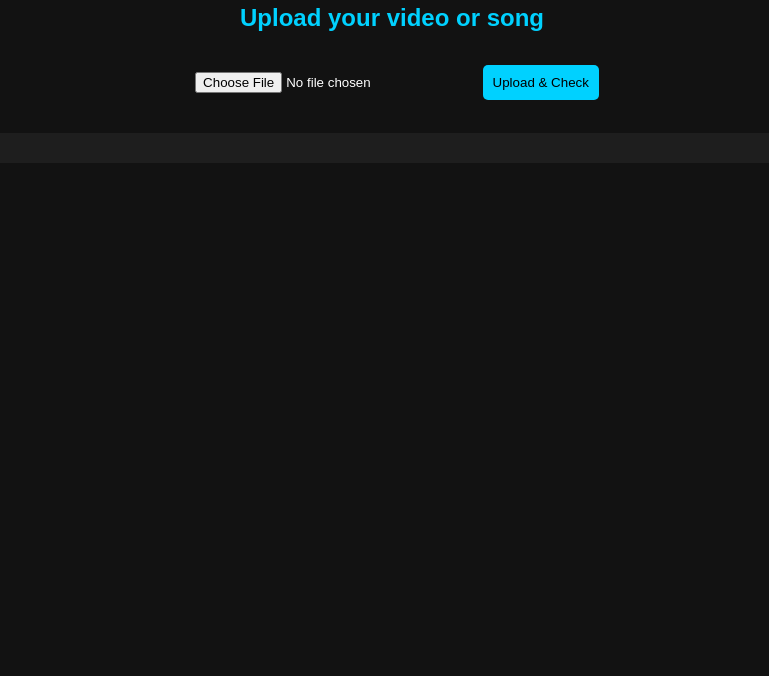
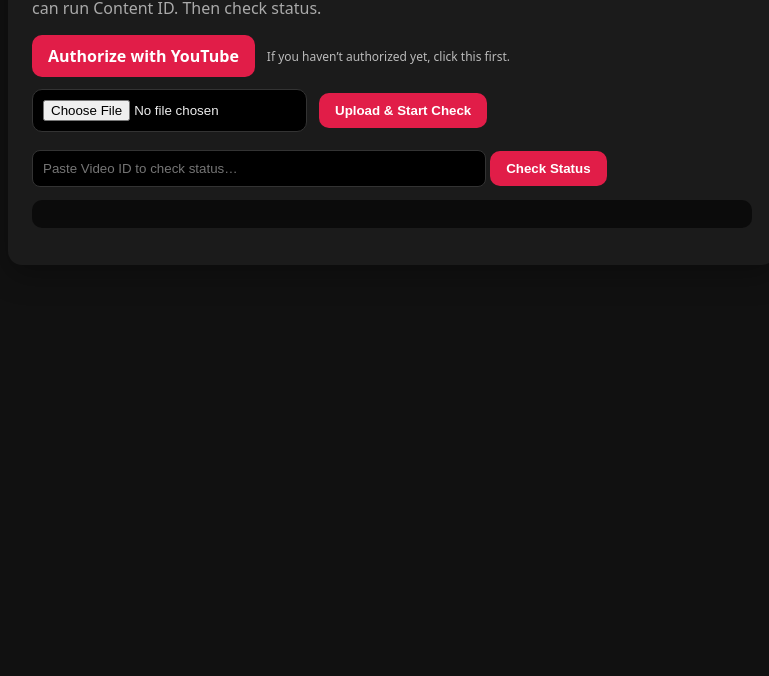
Before and after one commit to Dineshv3012/copyright-checker, a website: page frontend/index.html in a window 1280 px wide. Shown: the part 124-800 px from the top of the page, without its empty margins (248-1017 px from the left). Drawn offline with Linux system fonts and the light colour scheme.

Commit message:
Update index.html

```diff
--- a/frontend/index.html
+++ b/frontend/index.html
@@ -1,44 +1,71 @@
 <!DOCTYPE html>
 <html lang="en">
 <head>
-  <meta charset="UTF-8">
-  <meta name="viewport" content="width=device-width, initial-scale=1.0">
-  <title>Copyright Checker</title>
+  <meta charset="UTF-8" />
+  <meta name="viewport" content="width=device-width,initial-scale=1" />
+  <title>YouTube Copyright Checker</title>
   <style>
-    body { font-family: Arial, sans-serif; background: #121212; color: #fff; text-align: center; padding: 40px; }
-    h1, h2 { color: #00d1ff; }
-    input, button { margin: 10px; padding: 10px; border-radius: 5px; border: none; }
-    button { background: #00d1ff; color: #000; cursor: pointer; }
-    button:hover { background: #00a3cc; }
-    #uploadResult { margin-top: 20px; white-space: pre-wrap; text-align: left; background: #1e1e1e; padding: 15px; border-radius: 8px; }
+    body { font-family: system-ui, Arial, sans-serif; background:#111; color:#eee; margin:0; padding:24px; }
+    .card { max-width:720px; margin:0 auto; background:#1b1b1b; padding:24px; border-radius:14px; box-shadow:0 10px 30px rgba(0,0,0,.3); }
+    h1 { margin:0 0 8px; }
+    .muted { color:#aaa; margin:0 0 16px; }
+    a.btn, button { display:inline-block; padding:10px 16px; border-radius:10px; border:none; background:#e11d48; color:#fff; text-decoration:none; cursor:pointer; font-weight:600; }
+    .row { display:flex; gap:12px; align-items:center; flex-wrap:wrap; }
+    input[type=file] { background:#000; color:#eee; padding:10px; border-radius:10px; border:1px solid #333; }
+    pre { background:#0b0b0b; padding:14px; border-radius:10px; overflow:auto; }
+    .hint { color:#bbb; font-size:12px; }
   </style>
 </head>
 <body>
-  <h1>YouTube Copyright Checker</h1>
-  <h2>Upload your video or song</h2>
-  <input type="file" id="fileInput" accept="audio/*,video/*">
-  <button onclick="uploadFile()">Upload & Check</button>
-  <div id="uploadResult"></div>
+  <div class="card">
+    <h1>Copyright Checker</h1>
+    <p class="muted">Authorize once, upload your file (video/audio). We upload it to YouTube as <b>private</b> so YouTube can run Content ID. Then check status.</p>
+
+    <div class="row" style="margin-bottom:12px;">
+      <a class="btn" href="/auth">Authorize with YouTube</a>
+      <span class="hint">If you haven’t authorized yet, click this first.</span>
+    </div>
+
+    <form id="f" class="row">
+      <input type="file" name="file" id="file" accept="video/*,audio/*" required />
+      <button type="submit">Upload & Start Check</button>
+    </form>
+
+    <div id="out" style="margin-top:16px;"></div>
+
+    <div style="margin-top:18px;">
+      <input id="vid" placeholder="Paste Video ID to check status…" style="width:60%; padding:10px; border-radius:8px; border:1px solid #333; background:#000; color:#eee;" />
+      <button id="checkBtn">Check Status</button>
+    </div>
+
+    <pre id="log"></pre>
+  </div>
 
   <script>
-  async function uploadFile() {
-    const file = document.getElementById("fileInput").files[0];
-    if (!file) {
-      alert("Please select a file!");
-      return;
-    }
+    const log = (o) => document.getElementById('log').textContent =
+      (typeof o === 'string') ? o : JSON.stringify(o, null, 2);
 
-    const formData = new FormData();
-    formData.append("file", file);
-
-    const response = await fetch("/upload-check", {
-      method: "POST",
-      body: formData
+    document.getElementById('f').addEventListener('submit', async (e) => {
+      e.preventDefault();
+      log('Uploading…');
+      const fd = new FormData(e.target);
+      const r = await fetch('/upload', { method: 'POST', body: fd });
+      const j = await r.json().catch(() => ({}));
+      document.getElementById('out').innerHTML = j.videoId
+        ? `Uploaded. Video ID: <b>${j.videoId}</b> (copy it below to check)`
+        : '';
+      log(j);
+      document.getElementById('vid').value = j.videoId || '';
     });
 
-    const data = await response.json();
-    document.getElementById("uploadResult").innerText = JSON.stringify(data, null, 2);
-  }
+    document.getElementById('checkBtn').addEventListener('click', async () => {
+      const id = document.getElementById('vid').value.trim();
+      if (!id) return log('Enter a video ID first.');
+      log('Checking status…');
+      const r = await fetch('/status/' + encodeURIComponent(id));
+      const j = await r.json().catch(() => ({}));
+      log(j);
+    });
   </script>
 </body>
 </html>
```
